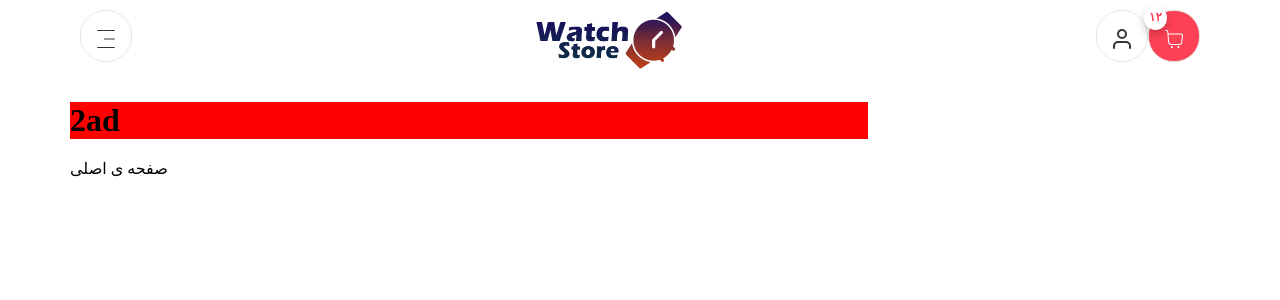
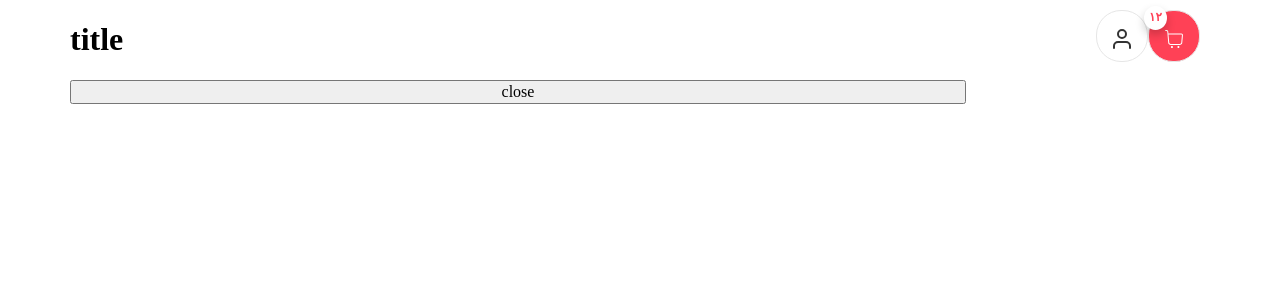
Before and after one commit to rim4j/watch_store, a React app: page / in a window 1280 px wide. Shown: the top 300 px of the page. Built offline with nearby package versions, Linux system fonts and the light colour scheme; the HTML template or start-up script is replaced by a standard one.

Commit message:
create drawer

```diff
--- a/src/components/Drawer.jsx
+++ b/src/components/Drawer.jsx
@@ -1,17 +1,80 @@
 import styled from "styled-components";
 
-const Drawer = () => {
+const Drawer = ({ closeDrawer, open }) => {
   return (
-    <Container>
-      <h1>2ad</h1>
-    </Container>
+    <DrawerContainer>
+      <div
+        className={open ? "overlay overlayOpen" : "overlay overlayHidden"}
+        onClick={closeDrawer}
+      />
+      <Container className={open ? "animate" : "hidden"}>
+        <h1>title</h1>
+        <button onClick={closeDrawer}>close</button>
+      </Container>
+    </DrawerContainer>
   );
 };
 
 const Container = styled.div`
+  top: 0;
+  flex: 1 0 auto;
+  height: 100%;
+  display: flex;
+  outline: 0;
+  z-index: 1200;
+  position: fixed;
+  overflow-y: auto;
+  flex-direction: column;
+
+  background-color: #ffffff;
   width: 70%;
-  height: 100%;
-  background-color: red;
+  flex-shrink: 0;
+
+  transition: box-shadow 300ms cubic-bezier(0.4, 0, 0.2, 1) 0ms,
+    transform 225ms cubic-bezier(0, 0, 0.2, 1) 0ms;
+
+  .hidden {
+    visibility: hidden;
+    width: 240px;
+    transform: translateX(240px);
+    flex-shrink: 0;
+    transition: 325ms cubic-bezier(0, 0, 0.2, 1) 0ms;
+  }
+
+  .animate {
+    visibility: visible;
+    transform: none;
+
+    box-shadow: 0 8px 10px -5px rgba(0, 0, 0, 0.2),
+      0px 16px 24px 2px rgba(0, 0, 0, 0.14),
+      0px 6px 30px 5px rgba(0, 0, 0, 0.12);
+  }
+`;
+
+const DrawerContainer = styled.div`
+  .overlay {
+    position: fixed;
+    top: 0;
+    left: 0;
+    right: 0;
+    bottom: 0;
+    opacity: 0;
+    background-color: rgba(0, 0, 0, 0.5);
+    transition: opacity 225ms cubic-bezier(0.4, 0, 0.2, 1);
+  }
+
+  .overlayOpen {
+    opacity: 1;
+    z-index: 0;
+    visibility: visible;
+  }
+
+  .overlayHidden {
+    opacity: 0;
+    z-index: -1;
+    visibility: hidden;
+    transition: 225ms cubic-bezier(0.4, 0, 0.2, 1) 0ms;
+  }
 `;
 
 export default Drawer;
--- a/src/components/Navbar.jsx
+++ b/src/components/Navbar.jsx
@@ -6,12 +6,12 @@ import Logo from "./../assets/png/main_logo.png";
 
 import styled from "styled-components";
 
-const Navbar = () => {
+const Navbar = ({ openDrawer }) => {
   const numInCart = "۱۲";
   return (
     <Container>
       <IconButton
-        onClick={() => console.log("icon button")}
+        onClick={openDrawer}
         backgroundColor='#fff'
         icon={<CiMenuFries color='#333' size='24px' />}
       />
--- a/src/pages/HomeLayout.jsx
+++ b/src/pages/HomeLayout.jsx
@@ -4,14 +4,18 @@ import { useState } from "react";
 
 const HomeLayout = () => {
   const navigation = useNavigation();
-  const [openDrawer, setOpenDrawer] = useState(true);
+  const [openDrawer, setOpenDrawer] = useState(false);
 
   const isPageLoading = navigation.state === "loading";
 
+  const toggleDrawer = () => {
+    setOpenDrawer(!openDrawer);
+  };
+
   return (
     <div>
-      <Navbar />
-      {openDrawer && <Drawer />}
+      <Navbar openDrawer={toggleDrawer} />
+      <Drawer closeDrawer={toggleDrawer} open={openDrawer} />
 
       {isPageLoading ? (
         <p>loading</p>
```
